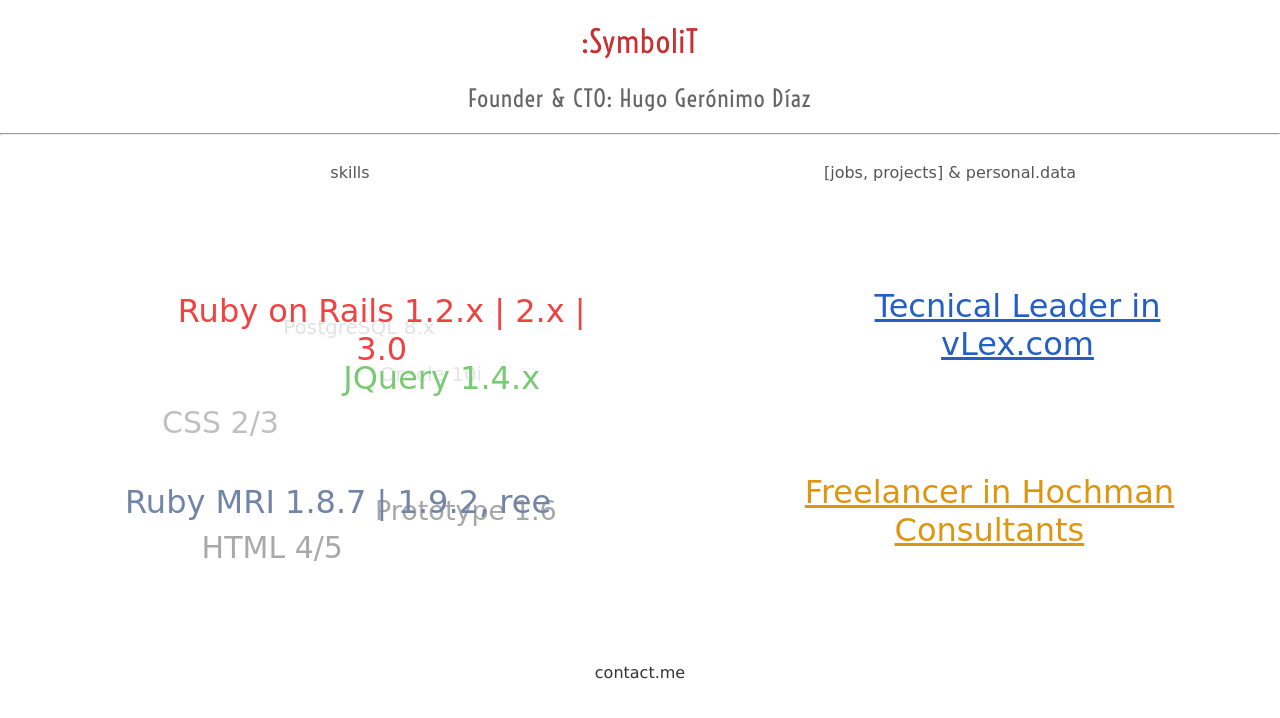
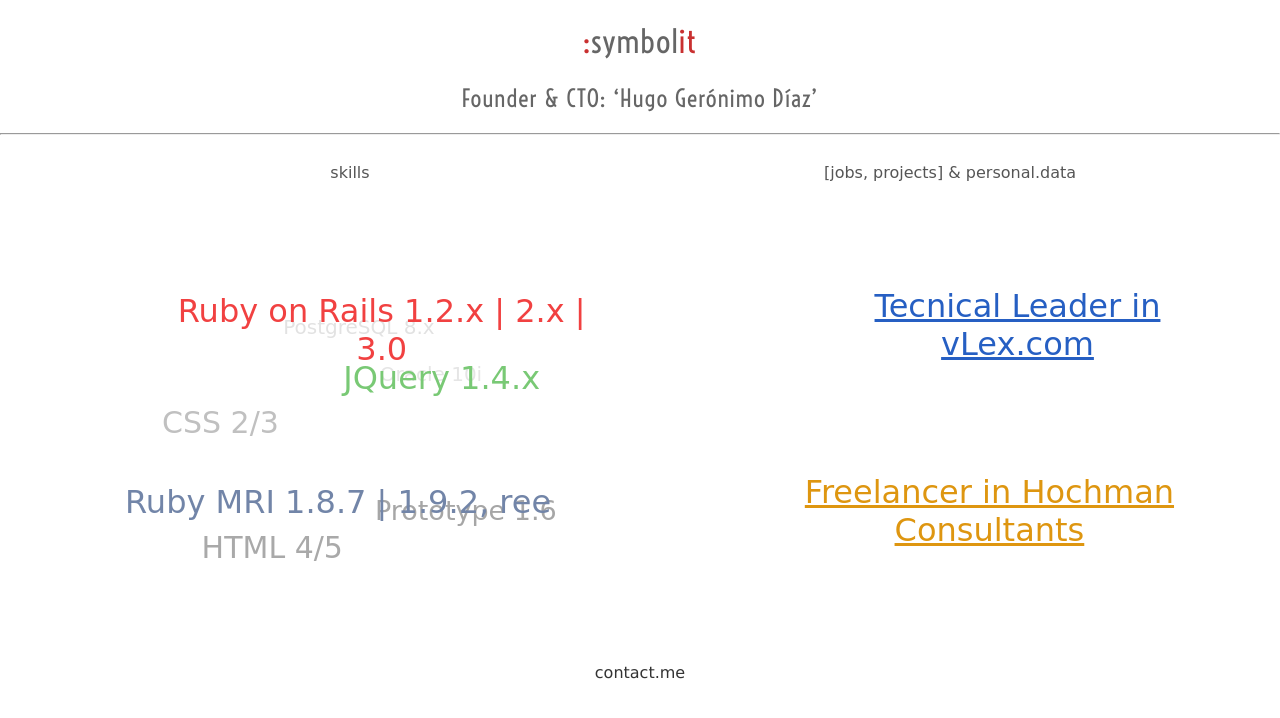
Before and after one commit to geronimod/geronimod.github.com, a plain HTML site: page index.html in a window 1280 px wide. Drawn offline with nearby package versions, Linux system fonts and the light colour scheme; a web font is replaced by a local one.

Commit message:
add some css tweaks

```diff
--- a/index.html
+++ b/index.html
@@ -32,8 +32,8 @@
   <body>
     <div class='content'>
       <header>
-        <h1>:SymboliT</h1>
-        <h2>Founder & CTO: Hugo Ger&oacute;nimo D&iacute;az</h1>
+        <h1><span class="it">:</span>symbol<span class="it">it</span></h1>
+        <h2>Founder & CTO: ‘Hugo Ger&oacute;nimo D&iacute;az’</h1>
         <hr>
 
       </header>
--- a/stylesheets/styles.css
+++ b/stylesheets/styles.css
@@ -33,7 +33,7 @@ h1, h2 {
   font-family: 'Voltaire';
 }
 
-h1 { color: #C93030 }
+.it { color: #C93030 }
 
 section {
   margin-top: 20px;
```
